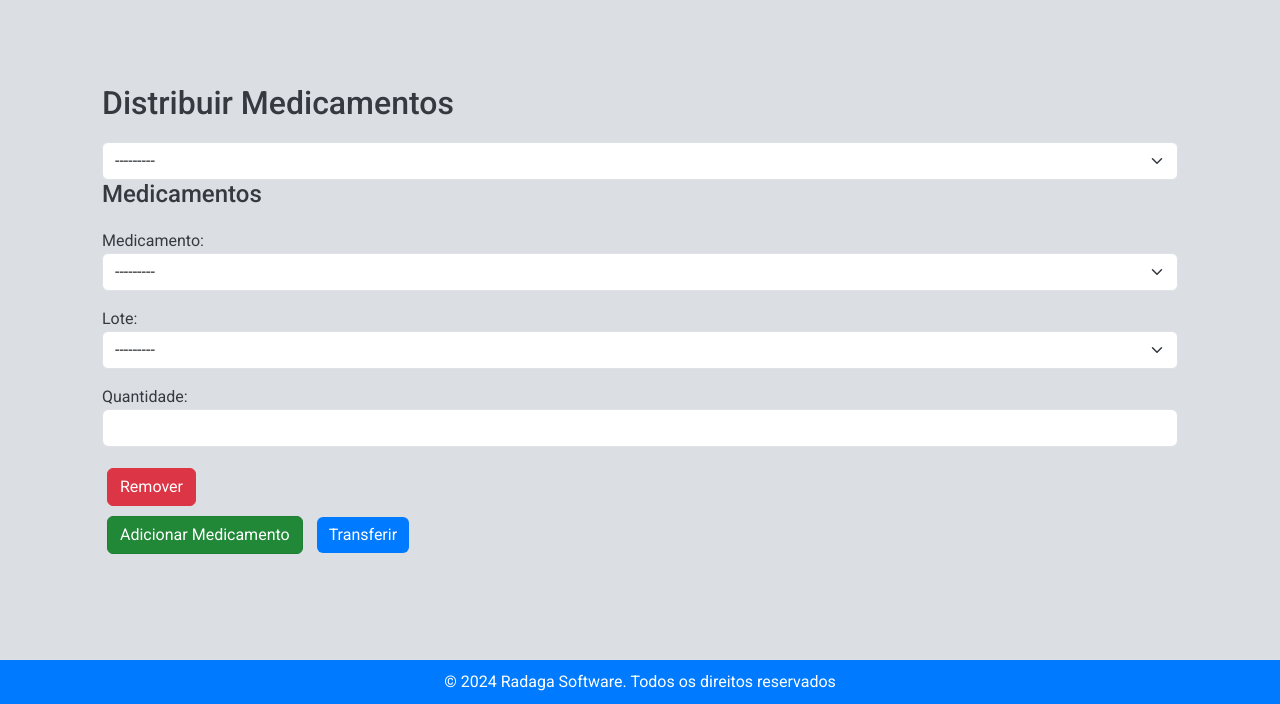
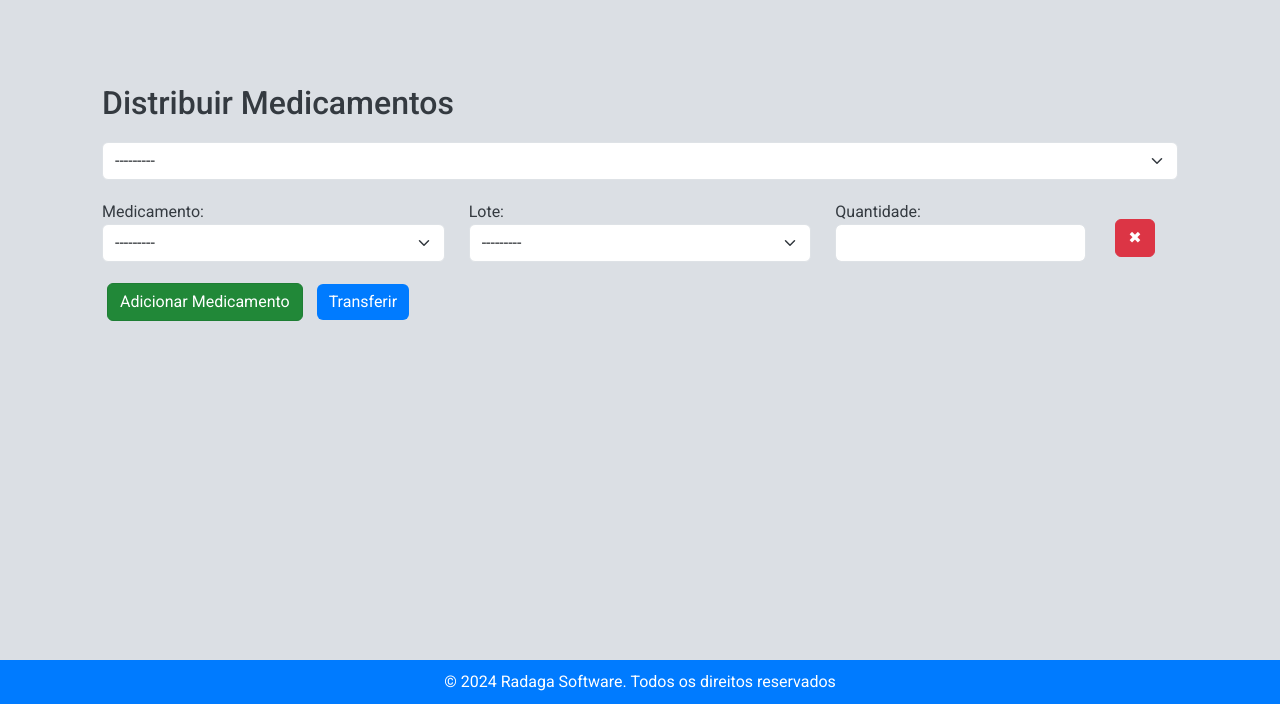
Before and after one commit to rafaolivato/farmacia, a Django app: page /estoque/distribuir_medicamento/ in a window 1280 px wide. Shown: the part 96-800 px from the top of the page. Run offline with Django 3.2, Linux system fonts and the light colour scheme; a user stored in the database is signed in; data comes from the database, SQL or seed files in the repository; both versions use the stored data as it was after the commit; some libraries are stand-ins or nearby versions.

Commit message:
Ajustes na distribuição de medicamentos funcionando

```diff
--- a/estoque/forms.py
+++ b/estoque/forms.py
@@ -201,10 +201,8 @@ class UploadExcelForm(forms.Form):
 
 from django import forms
 from django.forms import inlineformset_factory
-from .models import Distribuicao, DistribuicaoMedicamento, DetalhesMedicamento, Medicamento
-
-from django import forms
-from .models import Distribuicao, Estabelecimento, Estoque
+from .models import Distribuicao, DistribuicaoMedicamento, DetalhesMedicamento, Medicamento, Estabelecimento, Estoque
+from django.db.models import Sum
 
 class DistribuicaoForm(forms.ModelForm):
     class Meta:
@@ -217,6 +215,7 @@ class DistribuicaoForm(forms.ModelForm):
     def __init__(self, *args, **kwargs):
         user = kwargs.pop('user', None)  # Obtém o usuário passado pela view
         super().__init__(*args, **kwargs)
+
 
         if user and hasattr(user, 'profile') and user.profile.estabelecimento:
             self.fields['estabelecimento_destino'].queryset = Estabelecimento.objects.exclude(
@@ -239,29 +238,25 @@ class DistribuicaoMedicamentoForm(forms.ModelForm):
     def __init__(self, *args, estabelecimento_origem=None, **kwargs):
         super().__init__(*args, **kwargs)
 
+
+        self.fields['medicamento'].queryset = Medicamento.objects.none()
+
+
         # Atribui o estabelecimento_origem se passado como argumento
         if estabelecimento_origem:
             self.fields['estabelecimento_origem'].initial = estabelecimento_origem
             self.fields['estabelecimento_origem'].widget = forms.HiddenInput()  # Deixa o campo oculto no formulário
 
-            medicamentos_com_estoque = Estoque.objects.filter(
-                estabelecimento=estabelecimento_origem
-            ).values_list('medicamento', flat=True)
-
-            self.fields['medicamento'].queryset = Medicamento.objects.filter(id__in=medicamentos_com_estoque)
-
-        def __init__(self, *args, estabelecimento_origem=None, **kwargs):
-            super().__init__(*args, **kwargs)
 
         if estabelecimento_origem:
             # Filtra os medicamentos disponíveis no estoque do estabelecimento
-            medicamentos_com_estoque = Estoque.objects.filter(
-                estabelecimento=estabelecimento_origem
-            ).values_list('medicamento', flat=True)
+            medicamentos_disponiveis = Medicamento.objects.filter(
+                estoques_medicamento__estabelecimento=estabelecimento_origem
+            ).annotate(
+                total_estoque=Sum('estoques_medicamento__quantidade')
+            ).filter(total_estoque__gt=0).distinct()
 
-            self.fields['medicamento'].queryset = Medicamento.objects.filter(id__in=medicamentos_com_estoque)
-
-
+            self.fields['medicamento'].queryset = medicamentos_disponiveis
 
     def clean(self):
         cleaned_data = super().clean()
@@ -291,11 +286,7 @@ class SaidaEstoqueForm(forms.ModelForm):
         user = kwargs.pop('user', None)
         super().__init__(*args, **kwargs)
 
-        # Caso queira ajustar algo baseado no user, como filtrar departamentos:
-        # if user:
-        #     self.fields['departamento'].queryset = Departamento.objects.filter(...)
 
-        # Garante que os campos tenham classe "form-control" se não estiver usando widgets no Meta
         for field in self.fields.values():
             field.widget.attrs.setdefault('class', 'form-control')
 
--- a/estoque/templates/estoque/distribuir_medicamento.html
+++ b/estoque/templates/estoque/distribuir_medicamento.html
@@ -1,63 +1,107 @@
 {% extends 'estoque/base.html' %}
-
 {% block content %}
 <div class="container">
     <h2>Distribuir Medicamentos</h2>
+
     <form method="POST">
         {% csrf_token %}
 
-        <div class="form-group">
         {{ form.estabelecimento_destino }}
+        {{ formset.management_form }}
+
+        <div id="formset-container">
+            {% for form in formset %}
+            <div class="formset-item row align-items-end mb-3">
+                <div class="col-md-4">
+                    {{ form.medicamento.label_tag }} {{ form.medicamento }}
+                </div>
+                <div class="col-md-4">
+                    {{ form.lote.label_tag }} {{ form.lote }}
+                </div>
+                <div class="col-md-3">
+                    {{ form.quantidade.label_tag }} {{ form.quantidade }}
+                </div>
+                <div class="col-md-1" >
+                    <button type="button" class="btn btn-danger remove-form">✖</button>
+                </div>
             </div>
 
-        <h4>Medicamentos</h4>
-        <div id="formset-container">
-            {{ formset.management_form }}
-            {% for form in formset %}
-                <div class="formset-item">
-                    {{ form.as_p }}
-                    <button type="button" class="btn btn-danger remove-form">Remover</button>
-                </div>
             {% endfor %}
         </div>
 
         <button type="button" id="add-form" class="btn btn-secondary">Adicionar Medicamento</button>
         <button type="submit" class="btn btn-primary">Transferir</button>
     </form>
+
 </div>
 
 <script>
-// Script para adicionar/remover formulários dinamicamente no formset
     document.addEventListener('DOMContentLoaded', function () {
-    let formsetContainer = document.getElementById('formset-container');
-    let addFormButton = document.getElementById('add-form');
-    let totalForms = document.querySelector('#id_medicamentos-TOTAL_FORMS');
+        const formsetContainer = document.getElementById('formset-container');
+        const addFormButton = document.getElementById('add-form');
+        const totalForms = document.querySelector('#id_medicamentos-TOTAL_FORMS');
+
+        const emptyForm = formsetContainer.querySelector('.formset-item').cloneNode(true);
+        emptyForm.querySelectorAll('input').forEach(input => input.value = '');
+        emptyForm.querySelectorAll('select').forEach(select => select.selectedIndex = 0);
 
         addFormButton.addEventListener('click', function () {
-        let formNum = Number(totalForms.value);
-        let newForm = formsetContainer.firstElementChild.cloneNode(true);
-        newForm.innerHTML = newForm.innerHTML.replace(/-0-/g, `-${formNum}-`);
+            const formNum = Number(totalForms.value);
+            const formRegex = new RegExp(`medicamentos-(\\d+)-`, 'g');
+
+            const newForm = emptyForm.cloneNode(true);
+
+            newForm.innerHTML = newForm.innerHTML.replace(formRegex, `medicamentos-${formNum}-`);
+            newForm.querySelectorAll('[name$="-medicamento"]').forEach(select => {
+                select.addEventListener('change', function () {
+                    atualizarLotes(this);
+                });
+            });
+
+            newForm.querySelector('.remove-form').addEventListener('click', function () {
+                this.closest('.formset-item').remove();
+                atualizarTotalForms();
+            });
+
             formsetContainer.appendChild(newForm);
             totalForms.value = formNum + 1;
         });
 
-    document.addEventListener('click', function (event) {
-        if (event.target.classList.contains('remove-form')) {
-            event.target.closest('.formset-item').remove();
+        function atualizarTotalForms() {
+            const total = formsetContainer.querySelectorAll('.formset-item').length;
+            totalForms.value = total;
         }
+
+        // Adiciona o listener para medicamentos já existentes
+        document.querySelectorAll('[name$="-medicamento"]').forEach(select => {
+            select.addEventListener('change', function () {
+                atualizarLotes(this);
+            });
+        });
+
+        document.querySelectorAll('.remove-form').forEach(button => {
+            button.addEventListener('click', function () {
+                this.closest('.formset-item').remove();
+                atualizarTotalForms();
+            });
         });
     });
 
     function atualizarLotes(select) {
-    let medicamentoId = select.value;
-    let loteField = select.closest('.formset-item').querySelector('[name$="-lote"]');
+        const medicamentoId = select.value;
+        const loteField = select.closest('.formset-item').querySelector('[name$="-lote"]');
+
+        if (!medicamentoId) {
+            loteField.innerHTML = '<option value="">Selecione um lote</option>';
+            return;
+        }
 
         fetch(`/api/lotes_por_medicamento/${medicamentoId}/`)
             .then(response => response.json())
             .then(data => {
                 loteField.innerHTML = '<option value="">Selecione um lote</option>';
                 data.forEach(lote => {
-                let option = document.createElement('option');
+                    const option = document.createElement('option');
                     option.value = lote.id;
                     option.textContent = `${lote.codigo} - ${lote.quantidade} disponíveis`;
                     loteField.appendChild(option);
--- a/estoque/templates/estoque/login.html
+++ b/estoque/templates/estoque/login.html
@@ -14,14 +14,14 @@
                     <form method="post" action="{% url 'login' %}">
                         {% csrf_token %}
                         <div class="mb-3">
-                            <label for="id_username" class="form-label">Username</label>
+                            <label for="id_username" class="form-label">Nome</label>
                             <div class="input-group">
                                 <span class="input-group-text"><i class="bi bi-person"></i></span>
                                 <input type="text" name="username" class="form-control" id="id_username" required>
                             </div>
                         </div>
                         <div class="mb-3">
-                            <label for="id_password" class="form-label">Password</label>
+                            <label for="id_password" class="form-label">Senha</label>
                             <div class="input-group">
                                 <span class="input-group-text"><i class="bi bi-lock"></i></span>
                                 <input type="password" name="password" class="form-control" id="id_password" required>
--- a/estoque/templates/estoque/saida_estoque.html
+++ b/estoque/templates/estoque/saida_estoque.html
@@ -1,7 +1,6 @@
 {% extends "estoque/base.html" %}
 {% load crispy_forms_tags %}
 {% load static %}
-
 {% block content %}
 <div class="formset-container">
 
--- a/estoque/views.py
+++ b/estoque/views.py
@@ -676,16 +676,18 @@ from django.contrib.auth.decorators import login_required
 
 @login_required
 def distribuir_medicamento(request):
-    user_estabelecimento = request.user.profile.estabelecimento  # Obtém o estabelecimento do usuário
+    user_estabelecimento = request.user.profile.estabelecimento
 
     if request.method == 'POST':
         form = DistribuicaoForm(request.POST, user=request.user)
         formset = DistribuicaoMedicamentoFormSet(
-            request.POST, form_kwargs={'estabelecimento_origem': user_estabelecimento}
+            request.POST,
+            form_kwargs={'estabelecimento_origem': user_estabelecimento},
+            prefix='medicamentos'  # ✅ ESSENCIAL aqui também
         )
 
         if form.is_valid() and formset.is_valid():
-            with transaction.atomic():  # Garante que todas as operações sejam atômicas
+            with transaction.atomic():
                 distribuicao = form.save(commit=False)
                 distribuicao.estabelecimento_origem = user_estabelecimento
                 distribuicao.save()
@@ -694,20 +696,16 @@ def distribuir_medicamento(request):
                     medicamento = item_form.save(commit=False)
                     medicamento.distribuicao = distribuicao
 
-                    # Verifica e atribui a validade do lote antes de salvar
                     if medicamento.lote:
                         medicamento.validade = medicamento.lote.validade
 
-                        # 🚨 Verifica se há estoque suficiente no lote
                         if medicamento.lote.quantidade < medicamento.quantidade:
                             messages.error(request, f"Estoque insuficiente para {medicamento.medicamento}.")
                             return redirect('distribuir_medicamento')
 
-                        # ✅ Atualiza a quantidade do lote
                         medicamento.lote.quantidade -= medicamento.quantidade
                         medicamento.lote.save()
 
-                        # ✅ Atualiza o estoque do estabelecimento de origem
                         try:
                             estoque_origem = Estoque.objects.get(
                                 estabelecimento=user_estabelecimento,
@@ -734,17 +732,14 @@ def distribuir_medicamento(request):
         form = DistribuicaoForm(user=request.user)
         formset = DistribuicaoMedicamentoFormSet(
             queryset=DistribuicaoMedicamento.objects.none(),
-            form_kwargs={'estabelecimento_origem': user_estabelecimento}
+            form_kwargs={'estabelecimento_origem': user_estabelecimento},
+            prefix='medicamentos'  # ✅ MANTER o prefixo no GET também
         )
 
     return render(request, 'estoque/distribuir_medicamento.html', {
         'form': form,
         'formset': formset,
     })
-
-
-
-
 
 
 from django.shortcuts import render, redirect
```
Also changed, not shown: db.sqlite3. Lines whose indentation alone changed are shown as unchanged.
